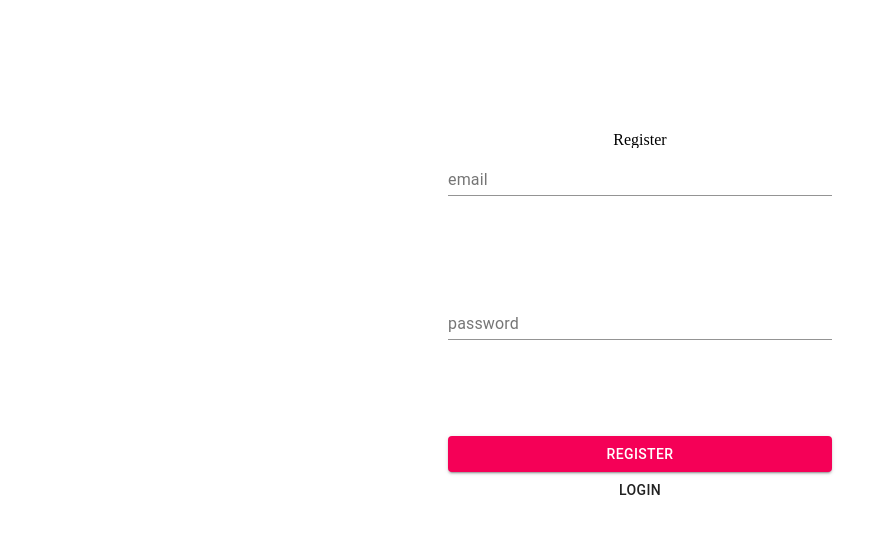
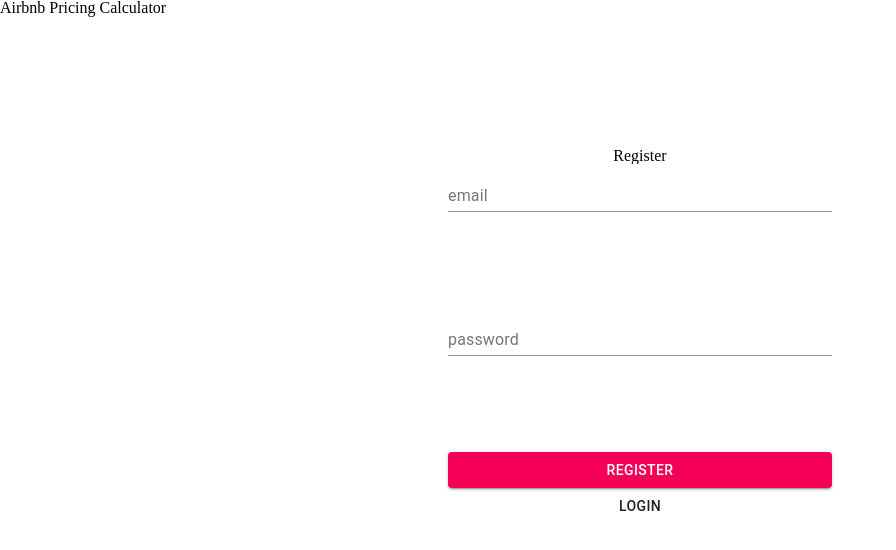
Before and after one commit to Build-Week-Airbnb-2/front-end, a React (Create React App) app: page /register in a window 1280 px wide. Shown: the top 550 px of the page, without its empty margins (0-896 px from the left). Built offline with nearby package versions, Linux system fonts and the light colour scheme.

Commit message:
Deleted unnecessary code

```diff
--- a/src/App.js
+++ b/src/App.js
@@ -1,7 +1,6 @@
 import React from 'react';
 import { BrowserRouter, Link, Route } from 'react-router-dom';
-import Register from './components/register/register'
-
+import Register from './components/register/register';
 
 import 'reset-css';
 import './App.scss';
@@ -9,8 +8,8 @@ import './App.scss';
 function App() {
 	return (
 		<div className="App">
-			<Route exact path="/" render={() => <h1>Home Component</h1>}></Route>
-      <Route path="/register" render={() => <Register></Register>}></Route>
+			<h1>Airbnb Pricing Calculator</h1>
+			<Route path="/register" render={() => <Register />} />
 		</div>
 	);
 }
--- a/src/components/register/register.jsx
+++ b/src/components/register/register.jsx
@@ -7,39 +7,13 @@ import RootRef from '@material-ui/core/RootRef';
 
 import * as Yup from 'yup';
 
-
-
-
-
 const Register = () => {
-
-
-
-    return(
+	return (
 		<div className="form-container">
 			<h1>Register</h1>
-            <form className="form" >
-
-                {/* <input type="text" name="" className='name' id="" placeholder="Isaiah"/> */}
-
-                <TextField
-                    className="email"
-                    type="email"
-                    name="email"
-                    id="name"
-                    label="email"
-                />
-                <TextField
-                    className="password"
-                    type="password"
-                    name="password"
-                    id="name"
-                    label="password"
-                />
-
-                {/* <Button type="submit" value="Submit" onSubmit={handleSubmit} color='primary'>Add Teammate</Button> */}
-
-
+			<form className="form">
+				<TextField className="email" type="email" name="email" id="name" label="email" />
+				<TextField className="password" type="password" name="password" id="name" label="password" />
 
 				<Button type="submit" variant="contained" color="secondary">
 					REGISTER
@@ -49,7 +23,7 @@ const Register = () => {
 				<Button>Login</Button>
 			</Link>
 		</div>
-    )
-}
+	);
+};
 
-export default Register
+export default Register;
```
Lines whose indentation alone changed are shown as unchanged.
